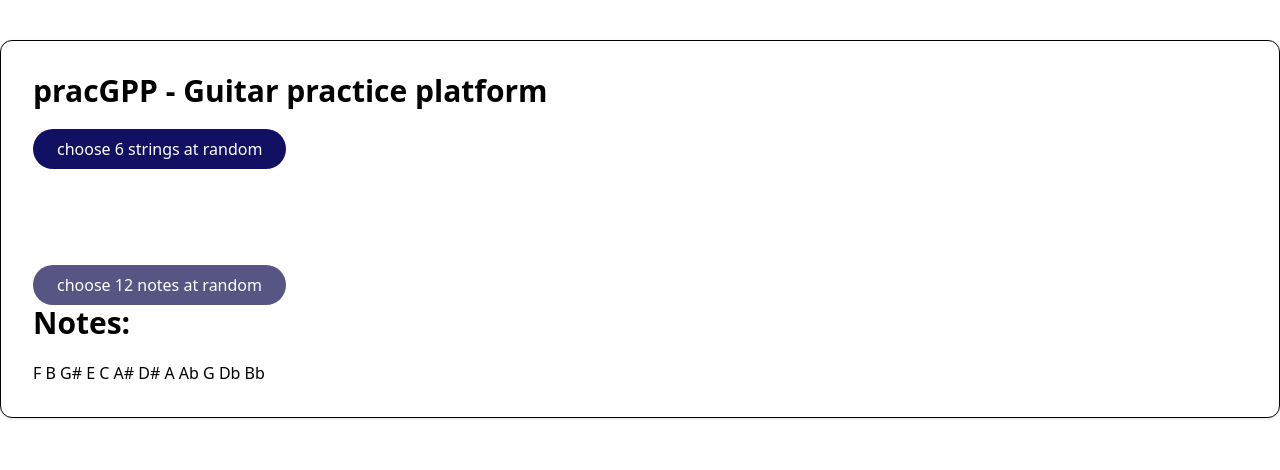
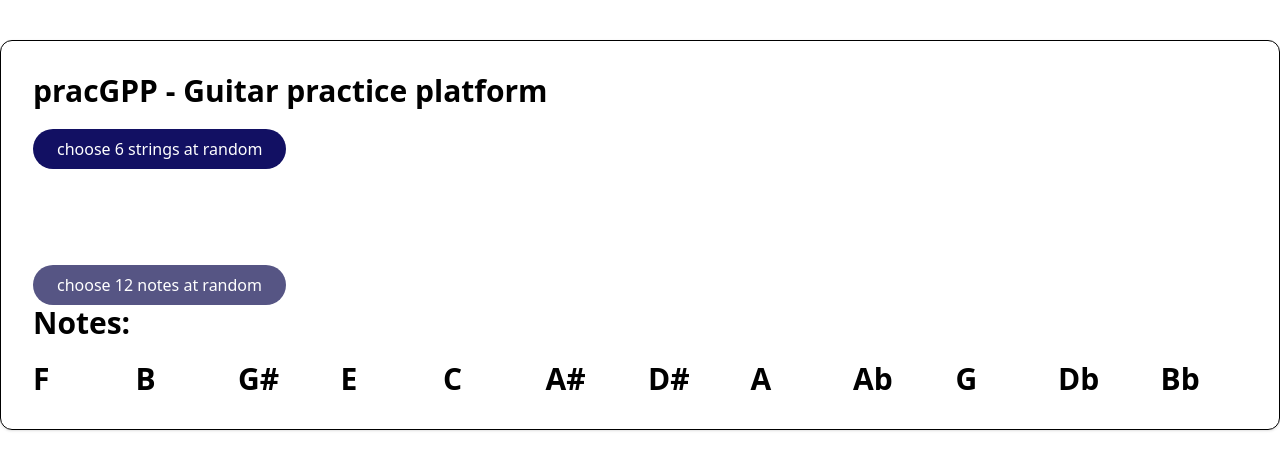
Before and after one commit to mharv/guitar-practice, a React (Create React App) app in the folder client/: page / in a window 1280 px wide. Both pictures are taken after a click on the button "choose 12 notes at random". Shown: the top 470 px of the page. Built offline with nearby package versions, Linux system fonts and the light colour scheme.

Commit message:
playing around with css

```diff
--- a/client/src/App.tsx
+++ b/client/src/App.tsx
@@ -66,6 +66,7 @@ function App() {
     return (
         <div className="App">
             <div className="container mx-auto bg-gray-200 rounded-xl shadow border p-8 m-10">
+                <div className="">
                     <p className="text-3xl text-gray-700 font-bold mb-5">
                         pracGPP - Guitar practice platform
                     </p>
@@ -75,18 +76,19 @@ function App() {
                         return <p key={guitarString}>{guitarStringNumberLookup[guitarString] + ": " + guitarString}</p>
                     })}
 
-                <br/>
-                <br/>
-                <br/>
-                <br/>
-                <br/>
+                    <br />
+                    <br />
+                    <br />
+                    <br />
+                    <br />
                     <button className="bg-metal px-6 py-2 text-white rounded-full" onClick={generateRandomNoteSet} >choose 12 notes at random</button>
                     <p className="text-3xl text-gray-700 font-bold mb-5">Notes:</p>
-                <p>
+                    <div className="grid grid-cols-12 gap-4">
                         {noteSet && noteSet.map((note) => {
-                        return <span key={note}>{"  " + note + "  "}</span>
+                            return <p className="text-3xl font-bold"><span key={note}>{"  " + note + "  "}</span></p>
                         })}
-                </p>
+                    </div>
+                </div>
             </div>
 
         </div>
```
Lines whose indentation alone changed are shown as unchanged.
